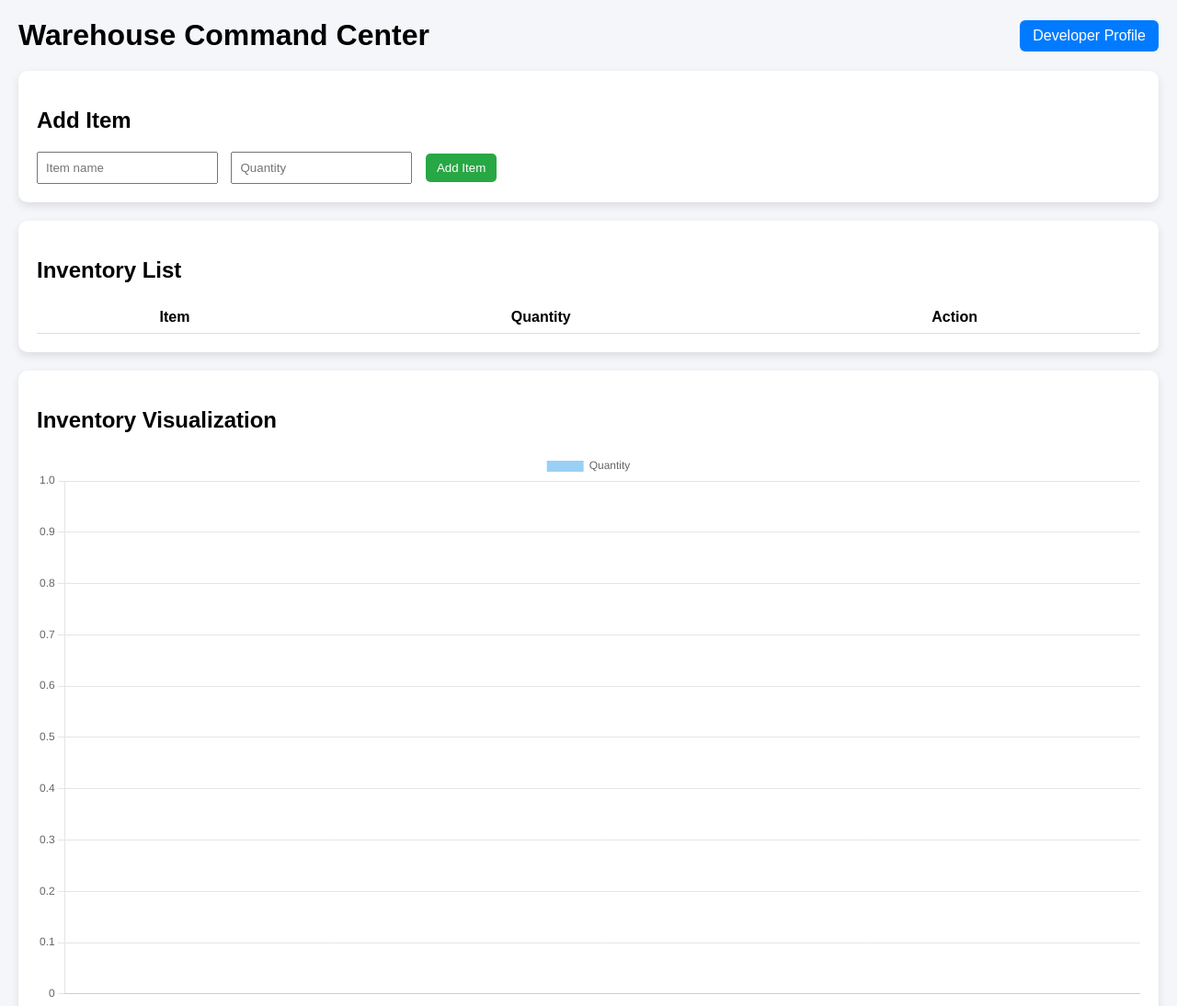
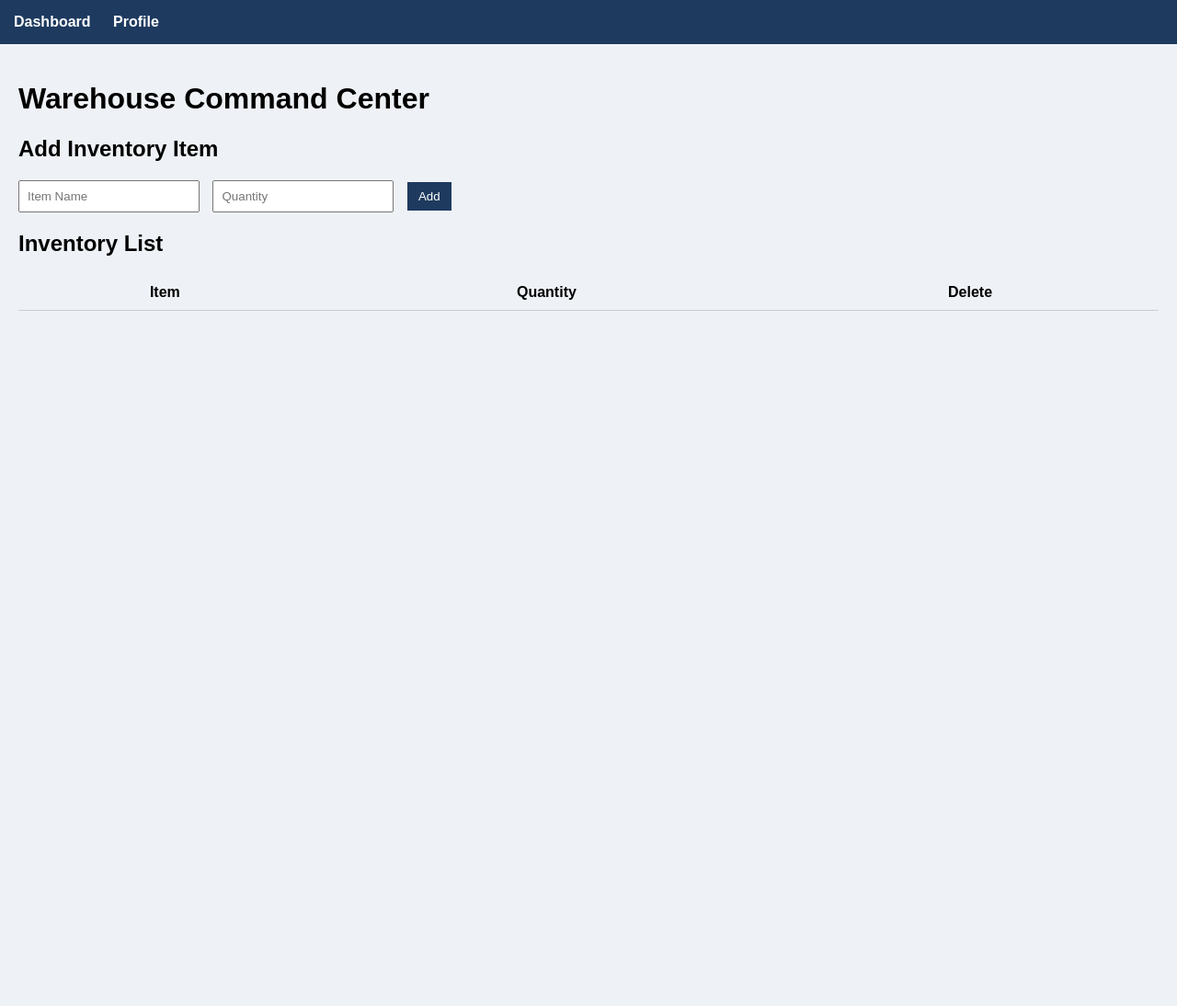
Before and after one commit to annhienl07/command-center, a plain HTML site: page index.html in a window 1280 px wide. Shown: the top 1094 px of the page at 92% size. After the commit the page ends 800 px from the top, so only its background shows below. Drawn offline with nearby package versions, Linux system fonts and the light colour scheme.

Commit message:
Add files via upload

```diff
--- a/index.html
+++ b/index.html
@@ -1,40 +1,29 @@
 <!DOCTYPE html>
 <html>
 <head>
-    <title>Warehouse Command Center</title>
+    <title>Command Center Dashboard</title>
     <script src="https://cdn.jsdelivr.net/npm/chart.js"></script>
     <style>
         body {
-            font-family: Arial, sans-serif;
-            background: #f4f6f9;
-            margin: 0;
-            padding: 20px;
-        }
-
-        header {
-            display: flex;
-            justify-content: space-between;
-            align-items: center;
-        }
-
-        h1 {
+            font-family: Arial;
+            background-color: #eef2f7;
             margin: 0;
         }
 
-        a {
-            text-decoration: none;
-            color: white;
-            background: #007bff;
-            padding: 8px 14px;
-            border-radius: 6px;
+        nav {
+            background-color: #1e3a5f;
+            padding: 15px;
         }
 
-        .card {
-            background: white;
+        nav a {
+            color: white;
+            text-decoration: none;
+            margin-right: 20px;
+            font-weight: bold;
+        }
+
+        .container {
             padding: 20px;
-            border-radius: 10px;
-            margin-top: 20px;
-            box-shadow: 0 4px 10px rgba(0,0,0,0.1);
         }
 
         input {
@@ -44,64 +33,50 @@
 
         button {
             padding: 8px 12px;
-            background: #28a745;
+            background-color: #1e3a5f;
+            color: white;
             border: none;
-            color: white;
-            border-radius: 5px;
             cursor: pointer;
-        }
-
-        button.delete {
-            background: #dc3545;
         }
 
         table {
             width: 100%;
-            margin-top: 15px;
+            margin-top: 20px;
             border-collapse: collapse;
         }
 
         th, td {
-            padding: 8px;
-            border-bottom: 1px solid #ddd;
-        }
-
-        canvas {
-            margin-top: 20px;
+            padding: 10px;
+            border-bottom: 1px solid #ccc;
         }
     </style>
 </head>
 <body>
 
-<header>
+<nav>
+    <a href="index.html">Dashboard</a>
+    <a href="about.html">Profile</a>
+</nav>
+
+<div class="container">
     <h1>Warehouse Command Center</h1>
-    <a href="profile.html">Developer Profile</a>
-</header>
 
-<div class="card">
-    <h2>Add Item</h2>
-    <input type="text" id="itemName" placeholder="Item name">
+    <h2>Add Inventory Item</h2>
+    <input type="text" id="itemName" placeholder="Item Name">
     <input type="number" id="itemQty" placeholder="Quantity">
-    <button onclick="addItem()">Add Item</button>
-</div>
+    <button onclick="addItem()">Add</button>
 
-<div class="card">
     <h2>Inventory List</h2>
     <table>
         <thead>
             <tr>
                 <th>Item</th>
                 <th>Quantity</th>
-                <th>Action</th>
+                <th>Delete</th>
             </tr>
         </thead>
         <tbody id="inventoryTable"></tbody>
     </table>
-</div>
-
-<div class="card">
-    <h2>Inventory Visualization</h2>
-    <canvas id="inventoryChart"></canvas>
 </div>
 
 <script>
@@ -112,11 +87,11 @@
     }
 
     function addItem() {
-        const name = document.getElementById("itemName").value.trim();
-        const qty = parseInt(document.getElementById("itemQty").value);
+        let name = document.getElementById("itemName").value.trim();
+        let qty = parseInt(document.getElementById("itemQty").value);
 
         if (!name || isNaN(qty) || qty < 0) {
-            alert("Please enter valid item and quantity.");
+            alert("Enter valid data");
             return;
         }
 
@@ -128,7 +103,6 @@
 
         saveData();
         renderTable();
-        updateChart();
 
         document.getElementById("itemName").value = "";
         document.getElementById("itemQty").value = "";
@@ -138,11 +112,10 @@
         delete inventory[name];
         saveData();
         renderTable();
-        updateChart();
     }
 
     function renderTable() {
-        const table = document.getElementById("inventoryTable");
+        let table = document.getElementById("inventoryTable");
         table.innerHTML = "";
 
         for (let item in inventory) {
@@ -150,41 +123,13 @@
                 <tr>
                     <td>${item}</td>
                     <td>${inventory[item]}</td>
-                    <td>
-                        <button class="delete" onclick="deleteItem('${item}')">Delete</button>
-                    </td>
+                    <td><button onclick="deleteItem('${item}')">X</button></td>
                 </tr>
             `;
         }
     }
 
-    let chart;
-
-    function updateChart() {
-        const ctx = document.getElementById('inventoryChart');
-
-        const labels = Object.keys(inventory);
-        const data = Object.values(inventory);
-
-        if (chart) chart.destroy();
-
-        chart = new Chart(ctx, {
-            type: 'bar',
-            data: {
-                labels: labels,
-                datasets: [{
-                    label: 'Quantity',
-                    data: data
-                }]
-            },
-            options: {
-                responsive: true
-            }
-        });
-    }
-
     renderTable();
-    updateChart();
 </script>
 
 </body>
```
Also changed, not shown: about.html (added, +45 -0 lines).
